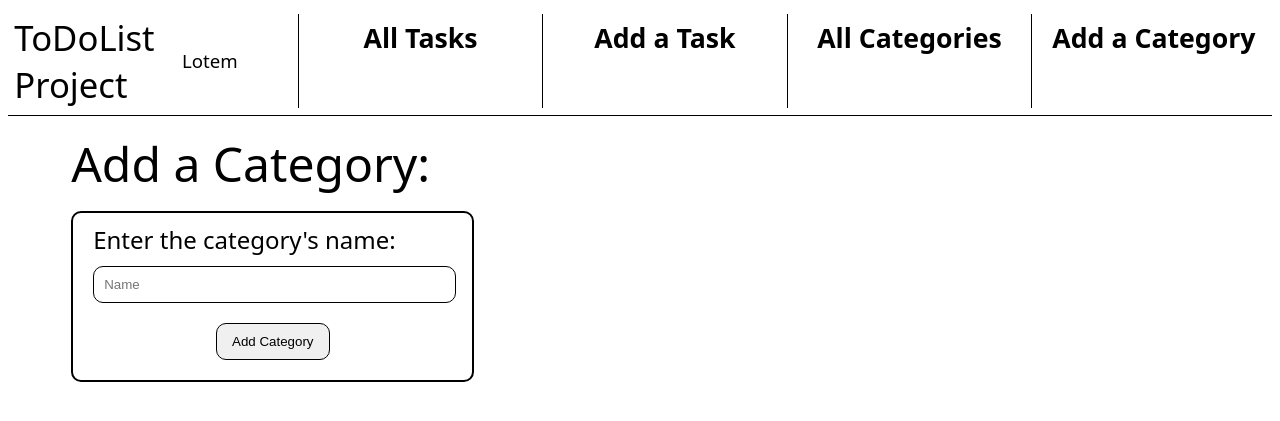
After one commit to l0t3m/Project---ToDoList, a Flask app: page /add-category in a window 1280 px wide. The commit adds this page. Shown: the top 421 px of the page. Run offline with Flask 3, Linux system fonts and the light colour scheme; data comes from the database, SQL or seed files in the repository; both versions use the stored data as it was after the commit.

Commit message:
Halfway done with functions

```diff
--- a/app.py
+++ b/app.py
@@ -2,18 +2,23 @@ from flask import Flask, request, redirect, url_for, render_template
 app = Flask(__name__)
 from functions import *
 
+#########################################################################################
+
 @app.route('/')
 def home():
-    return render_template('home.html', tasks = get_tasks_sorted())
+    return render_template('home.html', tasks = get_tasks_sorted(), tabs = get_tabs())
+
 
 @app.route('/delete')
 def delete():
     delete_task(request.args['task_id'])
     return redirect(url_for("home"))
 
+
 @app.route('/add-task')
 def add():
-    return render_template('add.html', categories = get_categories())
+    return render_template('add.html', categories = get_categories(), tabs = get_tabs())
+
 
 @app.route('/add-task-db')
 def add_to_db():
@@ -24,6 +29,32 @@ def add_to_db():
     add_task(category, description, date)
     return redirect(url_for("home"))
 
+
+#########################################################################################
+
+
 @app.route('/categories')
 def all_categories():
-    return render_template("categories.html", categories = get_categories())
+    return render_template('categories.html', categories = get_categories(), tabs = get_tabs())
+
+
+@app.route('/delete-category')
+def delete_category():
+    delete_existing_category(request.args["category_id"])
+    return redirect(url_for("all_categories"))
+
+
+@app.route('/add-category')
+def add_category():
+    return render_template('categories-add.html', tabs = get_tabs())
+
+
+@app.route('/add-category-db')
+def add_category_to_db():
+    category = request.args["category-name"]
+
+    add_new_category(category)
+    return redirect(url_for("all_categories"))
+
+
+#########################################################################################
--- a/db.py
+++ b/db.py
@@ -14,10 +14,18 @@ def setup(filename="tasks.sqlite"):
             cur = conn.cursor()
             cur.execute("CREATE TABLE IF NOT EXISTS tasks(task_id INTEGER PRIMARY KEY, category TEXT, description TEXT, date TEXT)")
             cur.execute("CREATE TABLE IF NOT EXISTS categories(category_id INTEGER PRIMARY KEY, category_name TEXT)")
-            conn.commit()
-            cur.execute("INSERT INTO categories (category_name) VALUES ('Personal Care'),('Health'),('Work'),('Chores');")
+            cur.execute("CREATE TABLE IF NOT EXISTS tabs(tab_id INTEGER PRIMARY KEY, tab_name TEXT, tab_url TEXT)")
             conn.commit()
 
+            setup_basic_info()
+
+def setup_basic_info(filename="tasks.sqlite"):
+    '''Creating basic data for the db.'''
+    with sqlite3.connect(filename) as conn:
+        cur = conn.cursor()
+        cur.execute("INSERT INTO categories (category_name) VALUES ('Personal Care'),('Health'),('Work'),('Chores');")
+        cur.execute("INSERT INTO tabs (tab_name, tab_url) VALUES ('All Tasks', '/'),('Add a Task','/add-task'),('AllCategories','/categories'),('Add a Category','/add-category');")
+        conn.commit()
 
 def query_db(sql="SELECT * FROM tasks", filename="tasks.sqlite"):
     '''Returns a dict containing all the rows and keys of the sql.'''
--- a/functions.py
+++ b/functions.py
@@ -12,12 +12,7 @@ def get_categories():
 
 def get_tabs():
     '''Returns all the tabs and url for them as multiple dicts in a list.'''
-    tabs = {
-        "All Tasks":"/",
-        "Add a Task":"/add-task",
-        "All Categories":"/categories",
-        "Add a Category":"/add-category",
-    }
+    tabs = db.get_dicts("SELECT * FROM tabs")
     return list(tabs)
 
 
@@ -28,3 +23,10 @@ def delete_task(task_id):
 
 def add_task(category, description, date):
     db.query_db(sql=f"INSERT INTO tasks (category, description, date) VALUES ('{category}', '{description}', '{date}')")
+
+
+def add_new_category(category_name):
+    db.query_db(sql=f"INSERT INTO categories(category_name) VALUES ('{category_name}')")
+
+def delete_existing_category(category_id):
+    db.query_db(sql=f"DELETE FROM categories WHERE category_id='{category_id}';")
--- /dev/null
+++ b/static/css/categories-style.css
@@ -0,0 +1,220 @@
+/************************* General: *************************/
+
+body {
+    font-family: system-ui, -apple-system, BlinkMacSystemFont, 'Segoe UI', Roboto, Oxygen, Ubuntu, Cantarell, 'Open Sans', 'Helvetica Neue', sans-serif;
+    font-size: 24pt;
+}
+
+a {
+    text-decoration: none;
+}
+
+/* temp */
+.test-border {
+    border: 1px solid rgb(255, 0, 43);
+}
+
+.margin {
+    margin-left: 5%;
+    margin-right: 5%;
+}
+
+
+
+/***********************************************************/
+/* ███╗░░██╗░█████╗░██╗░░░██╗  ██████╗░░█████╗░██████╗░██╗ */
+/* ████╗░██║██╔══██╗██║░░░██║  ██╔══██╗██╔══██╗██╔══██╗╚═╝ */
+/* ██╔██╗██║███████║╚██╗░██╔╝  ██████╦╝███████║██████╔╝░░░ */
+/* ██║╚████║██╔══██║░╚████╔╝░  ██╔══██╗██╔══██║██╔══██╗░░░ */
+/* ██║░╚███║██║░░██║░░╚██╔╝░░  ██████╦╝██║░░██║██║░░██║██╗ */
+/* ╚═╝░░╚══╝╚═╝░░╚═╝░░░╚═╝░░░  ╚═════╝░╚═╝░░╚═╝╚═╝░░╚═╝╚═╝ */
+/***********************************************************/
+
+.nav-container {
+    display: flex;
+    padding: 0.5%;
+
+    border-bottom: 0.1px solid black;
+    border-width: 10%;
+}
+
+.project-name {
+    margin-right: 50px;
+    width: 20%;
+}
+
+.actual-name {
+    font-size: 26pt;
+}
+
+.my-name {
+    font-size: 14pt;
+    position: relative;
+    top: 36%;
+    padding-left: 2%;
+}
+
+.seperator {
+    border-right: 1px solid black;
+    margin-right: 10px;
+    margin-left: 10px;
+}
+
+/* ----------------------------------------- */
+
+.tab {
+    width: 20%;
+    text-align: center;
+    font-weight: 600;
+}
+
+.tab a, .project-name a {
+    color: black;
+    font-size: 20pt;
+}
+
+.tab a:hover {
+    border-bottom: 0.2px solid black;
+    padding-bottom: 1px;
+}
+
+.project-name {
+    display: flex;
+}
+
+/* ----------------------------------------- */
+
+.bigheader-container {
+    display: flex;
+    padding-top: 15px;
+    padding-bottom: 15px;
+}
+
+.bigheader-container div {
+    width: 100%;
+}
+
+.bigheader {
+    font-weight: 400;
+    font-size: 36pt;
+}
+
+
+
+/************************************************************************************/
+/* ░█████╗░░█████╗░████████╗███████╗░██████╗░░█████╗░██████╗░██╗███████╗░██████╗██╗ */
+/* ██╔══██╗██╔══██╗╚══██╔══╝██╔════╝██╔════╝░██╔══██╗██╔══██╗██║██╔════╝██╔════╝╚═╝ */
+/* ██║░░╚═╝███████║░░░██║░░░█████╗░░██║░░██╗░██║░░██║██████╔╝██║█████╗░░╚█████╗░░░░ */
+/* ██║░░██╗██╔══██║░░░██║░░░██╔══╝░░██║░░╚██╗██║░░██║██╔══██╗██║██╔══╝░░░╚═══██╗░░░ */
+/* ╚█████╔╝██║░░██║░░░██║░░░███████╗╚██████╔╝╚█████╔╝██║░░██║██║███████╗██████╔╝██╗ */
+/* ░╚════╝░╚═╝░░╚═╝░░░╚═╝░░░╚══════╝░╚═════╝░░╚════╝░╚═╝░░╚═╝╚═╝╚══════╝╚═════╝░╚═╝ */
+/************************************************************************************/
+
+.search {
+    display: flex;
+    position: relative;
+}
+
+.search-text {
+    position: relative;
+    top: 10%;
+    left: 120%;
+
+    border: 0.1px solid black;
+    border-radius: 5px;
+    padding: 10px;
+}
+
+.search-img {
+    position: relative;
+    top: 20%;
+    left: 112%;
+    width: 4%;
+}
+
+.headers-container {
+    display: flex;
+
+    border: 0.1px solid black;
+    border-radius: 5px;
+
+    margin-top: 10px;
+    padding: 10px;
+}
+
+.headers-container div {
+    font-weight: 500;
+}
+
+.category-list div, .headers-container div {
+    width: 20%;
+    font-size: 18pt;
+}
+
+.category-list {
+    display: flex;
+
+    padding: 10px;
+    margin-top: 10px;
+    margin-bottom: 10px;
+}
+
+.category-list:hover {
+    border-radius: 10px;
+    background-color: rgb(240, 240, 240);
+}
+
+.category-delete input, .category-update input, .submit {
+    position: relative;
+    bottom: 8%;
+    padding: 5px;
+
+    border-radius: 10px;
+    width: 50%;
+}
+
+.category-delete input {
+    border: 2px solid rgb(200, 60, 60);
+    background-color: rgb(255, 225, 225);
+}
+
+.category-update input {
+    border: 2px solid rgb(100, 150, 255);
+    background-color: rgb(225, 250, 255);
+}
+
+
+
+.add {
+    font-size: 18pt;
+
+    border: 2px solid black;
+    border-radius: 10px;
+
+    padding: 10px;
+    width: 30%;
+}
+
+.add input {
+    border: 0.5px solid black;
+    border-radius: 10px;
+    padding: 10px;
+    margin: 5px;
+}
+
+.add input, .add label {
+    padding-bottom: 10px;
+    margin: 10px;
+
+    font-weight: 500;
+}
+
+.category-name {
+    width: 90%;
+}
+
+.add input[type=submit] {
+    width: 30%;
+    margin-left: 35%;
+    background-color: rgb(240, 240, 240);
+}
--- /dev/null
+++ b/templates/categories-add.html
@@ -0,0 +1,42 @@
+<!DOCTYPE html>
+<html lang="en">
+    <head>
+        <title>ToDoList - All Categories</title>
+        <link rel="stylesheet" href="static/css/categories-style.css">
+    </head>
+    <body>
+
+        <!-- Nav Bar: -->
+
+        <nav>
+            <div class="nav-container">
+                <div class="project-name">
+                    <div class="actual-name">ToDoList Project</div>
+                    <div class="my-name">Lotem</div>
+                </div>
+
+                {% for tab in tabs %}
+                    <div class="seperator"></div>
+                    <div class="tab">
+                        <a href="{{tab['tab_url']}}">{{tab["tab_name"]}}</a>
+                    </div>
+                {% endfor %}
+            </div>
+        </nav>
+
+        <div class="categories-container">
+            <div class="bigheader-container margin">
+                <div class="bigheader">Add a Category:</div>
+            </div>
+
+            <div class="add margin">
+                <form action="/add-category-db" method="get">
+                    <label for="category-name">Enter the category's name:</label>
+                    <input type="text" name="category-name" placeholder="Name" class="category-name">
+
+                    <input type="submit" value="Add Category" class="submit">
+                </form>
+            </div>
+        </div>
+    </body>
+</html>
```
Also changed, not shown: templates/add.html (+7 -30 lines), templates/categories.html (added, +76 -0 lines), templates/home.html (+13 -35 lines), tasks.sqlite.
